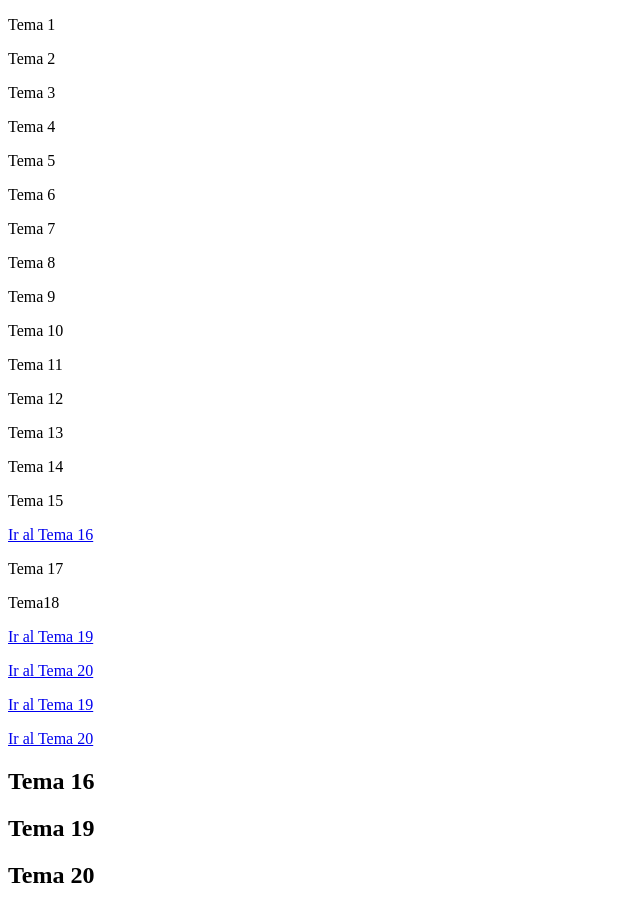
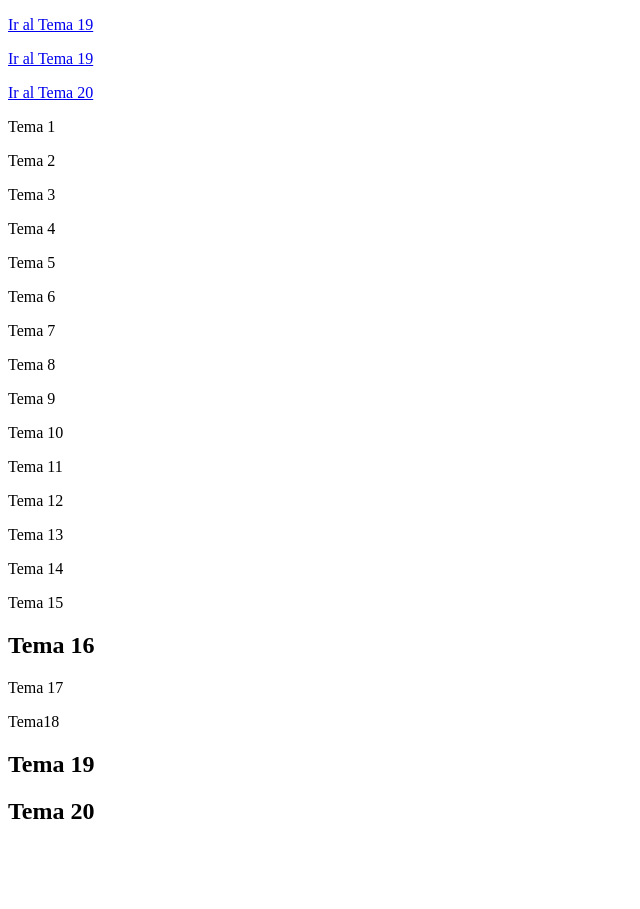
Before and after one commit to Mariapermel/DYP-WEB, a plain HTML site: page anclas.html in a window 1280 px wide. Shown: the whole page, without its empty margins (0-640 px from the left). After the commit the page ends 845 px from the top, so only its background shows below. Drawn offline with Linux system fonts and the light colour scheme.

Commit message:
Update anclas.html

```diff
--- a/anclas.html
+++ b/anclas.html
@@ -5,6 +5,9 @@
       <meta charset="utf-8">
   </head>
   <body>
+    <p><a href="#T16">Ir al Tema 19</a><p/>
+    <p><a href="#T19">Ir al Tema 19</a><p/>
+    <p><a href="#T20">Ir al Tema 20</a><p/>
     <p>Tema 1</p>
     <p> Tema 2</p>
     <p>Tema 3</p>
@@ -20,14 +23,9 @@
     <p> Tema 13</p>
     <p>Tema 14</p>
     <p> Tema 15</p>
-    <p><a href="#T16">Ir al Tema 16</a><p/>
+    <p><h2 id="T16"> Tema 16 </h2></p>
     <p>Tema 17</p>
     <p>Tema18</p>
-    <p><a href="#T19">Ir al Tema 19</a><p/>
-    <p><a href="#T20">Ir al Tema 20</a><p/>
-    <p><a href="#T19">Ir al Tema 19</a><p/>
-    <p><a href="#T20">Ir al Tema 20</a><p/>
-    <p><h2 id="T16"> Tema 16 </h2></p>
     <p><h2 id="T19"> Tema 19 </h2></p>
     <p><h2 id="T20"> Tema 20 </h2></p>
   </body>
```
